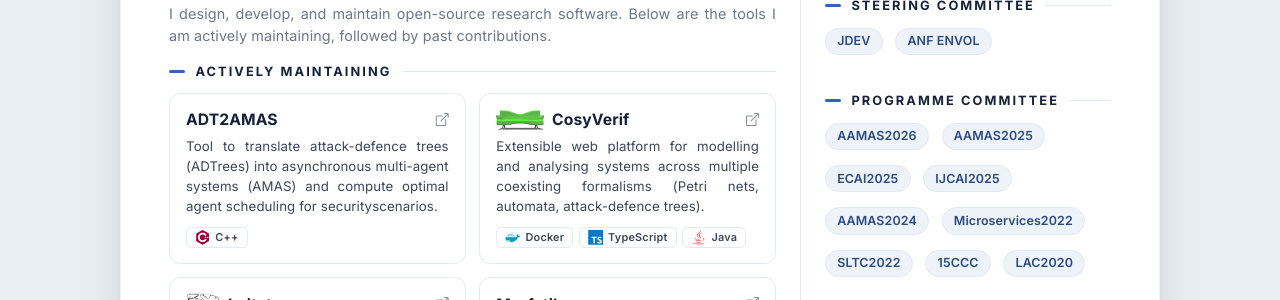
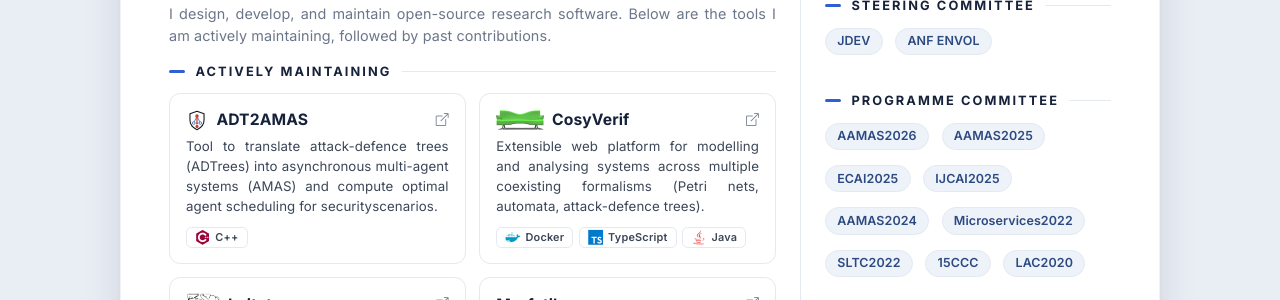
Before and after one commit to himito/himito.github.io, a Jekyll site: the page built from index.md, in a window 1280 px wide. Shown: the part 1357-1657 px from the top of the page. Built offline with Jekyll 4.4.1, drawn with Linux system fonts in a browser that asks for light colours; nearby versions of some CDN libraries; some web fonts are replaced; library files that are not in the unit come from our copies.

Commit message:
refactor software section; add logo and technology stack for ADT2AMAS entry

```diff
--- a/_data/software.yml
+++ b/_data/software.yml
@@ -54,6 +54,7 @@
 - title: ADT2AMAS
   url: https://sites.lipn.univ-paris13.fr/websites/adt2amas
   status: current
+  logo: adt2amas.svg
   stack: [C++]
   description: |
     Tool to translate attack-defence trees (ADTrees) into asynchronous multi-agent systems (AMAS) and compute optimal agent scheduling for security
```
Also changed, not shown: assets/images/adt2amas.svg (added).
